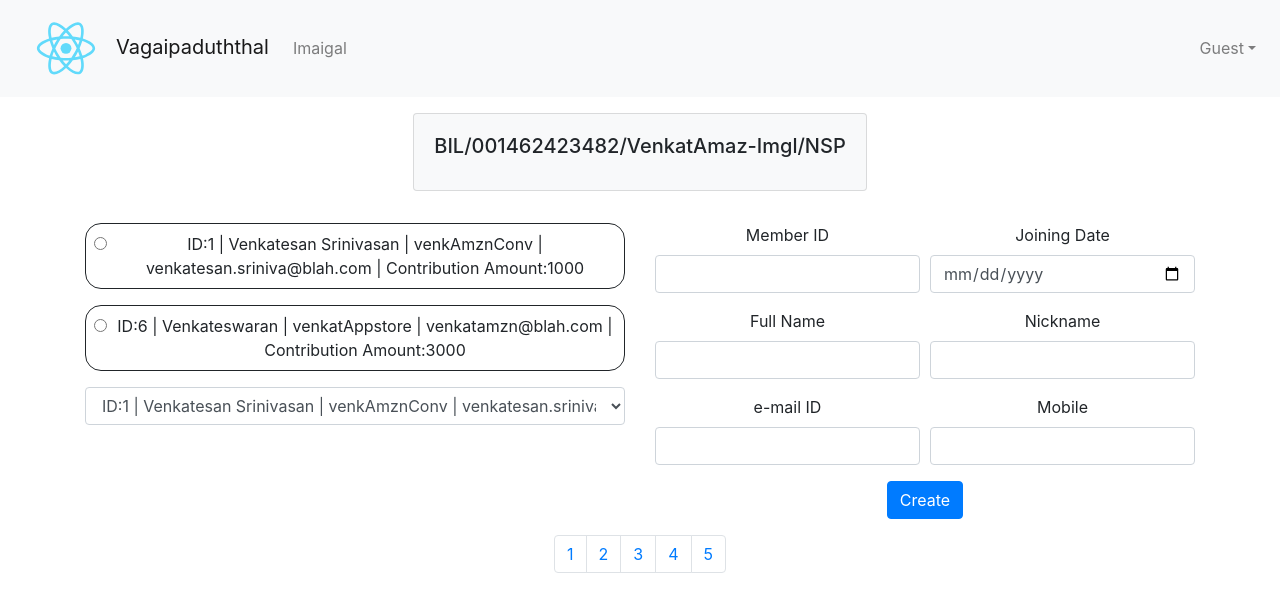
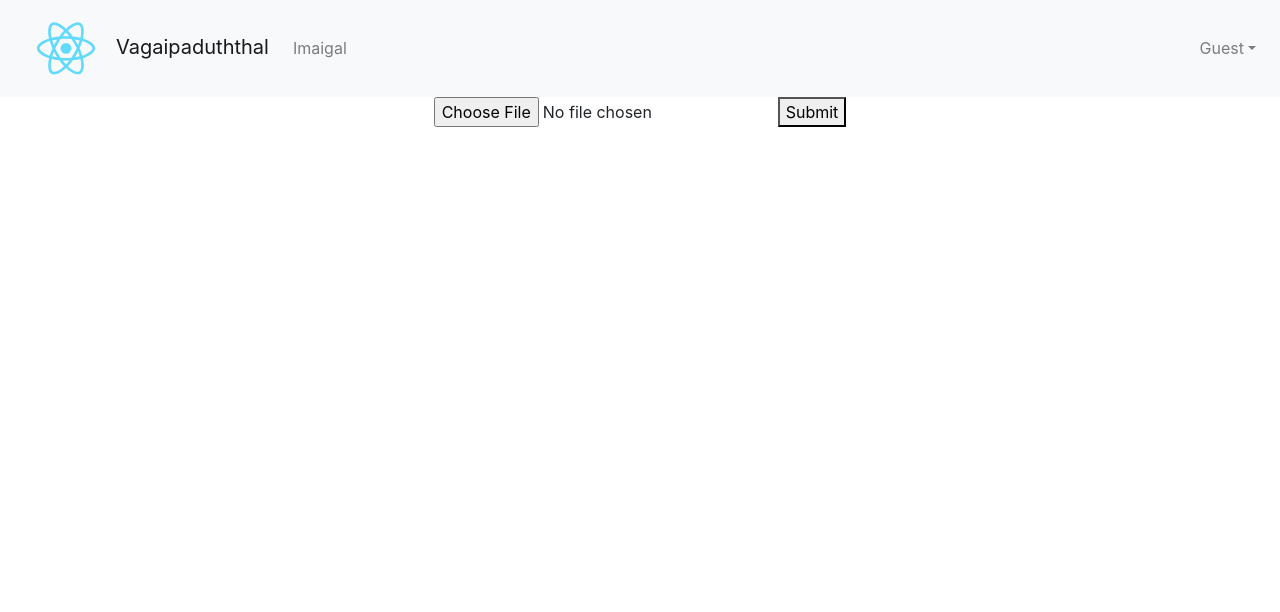
Before and after one commit to vvs29/vagaipaduththal, a React (Create React App) app: page / in a window 1280 px wide. Shown: the top 612 px of the page. Built offline with nearby package versions, Linux system fonts and the light colour scheme.

Commit message:
reading file deom local storage

```diff
--- a/package.json
+++ b/package.json
@@ -16,7 +16,7 @@
   "scripts": {
     "predeploy": "npm run build",
     "deploy": "gh-pages -d build",
-    "start": "react-scripts start",
+    "start": "react-scripts --openssl-legacy-provider start",
     "build": "react-scripts build",
     "test": "react-scripts test",
     "eject": "react-scripts eject"
--- a/src/App.js
+++ b/src/App.js
@@ -52,11 +52,43 @@ class AppBody extends React.Component {
         "UPI/815219810812/June/kmadhuraganesh@/HDFC BANK L"];
         return inputStrings
     }
+    state = {
+        fileInputStrings: null,
+    };
+
+    readAsTextFile = (file) => {
+        return new Promise((resolve, reject) => {
+            var r = new FileReader();
+            r.onload = function(e) {
+                resolve(e.target.result);
+            }
+            r.onerror = reject;
+            r.readAsText(file);
+        })
+    };
+
+    onFileChange = (event) => {
+        this.readAsTextFile(event.target.files[0])
+        .then((fileContents) => {
+            this.setState({ fileInputStrings: fileContents })
+        })
+        .catch((error) => {
+            console.error(error)
+        })
+    };
 
     render() {
 
         return (
-           <Classifier inputStrings={this.getInputStrings()}/>
+            <div><input
+                type="file"
+                onChange={this.onFileChange}
+            />
+            <button onClick={this.onFileUpload}>
+                Submit
+            </button>
+            {console.log(this.state.fileInputStrings)}</div>
+        //    <Classifier inputStrings={this.getInputStrings()}/>
         );
     }
 }
```
Also changed, not shown: 1 other file (tests, documents, lock files or other folders).
